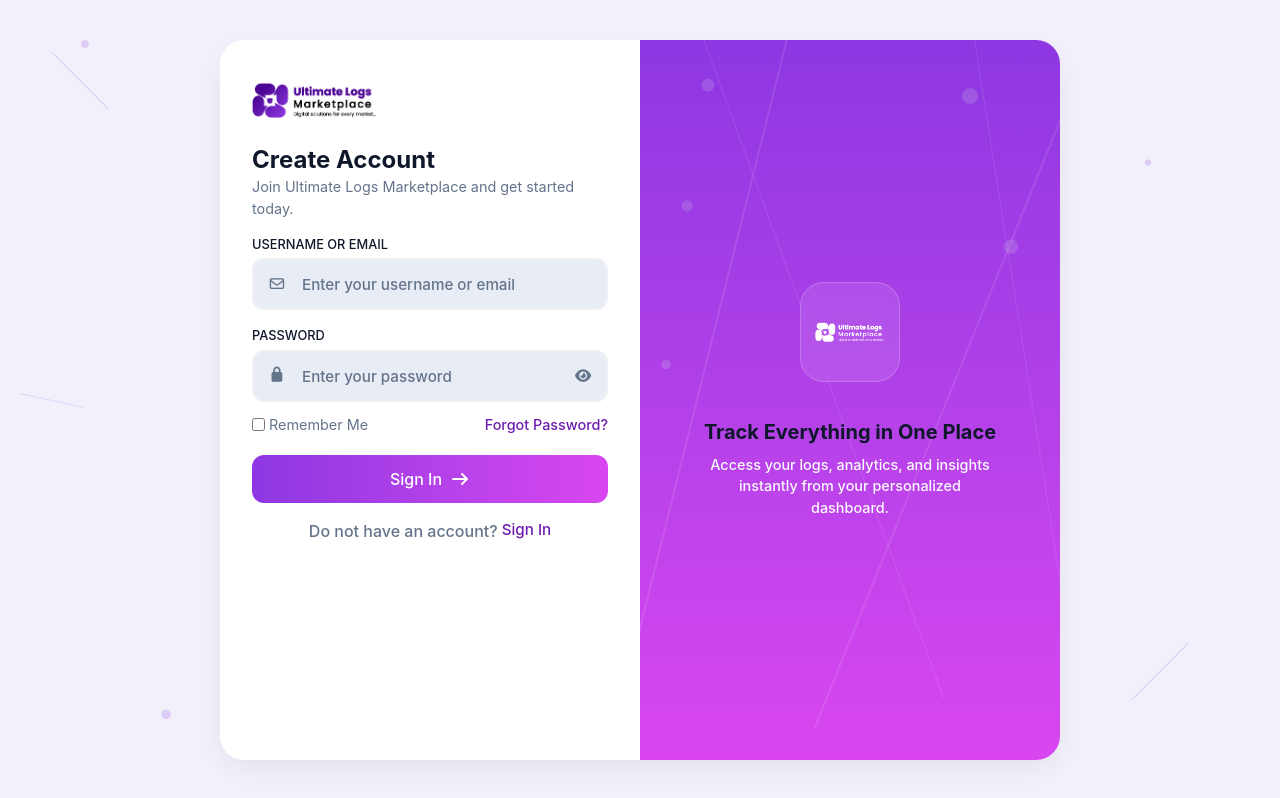
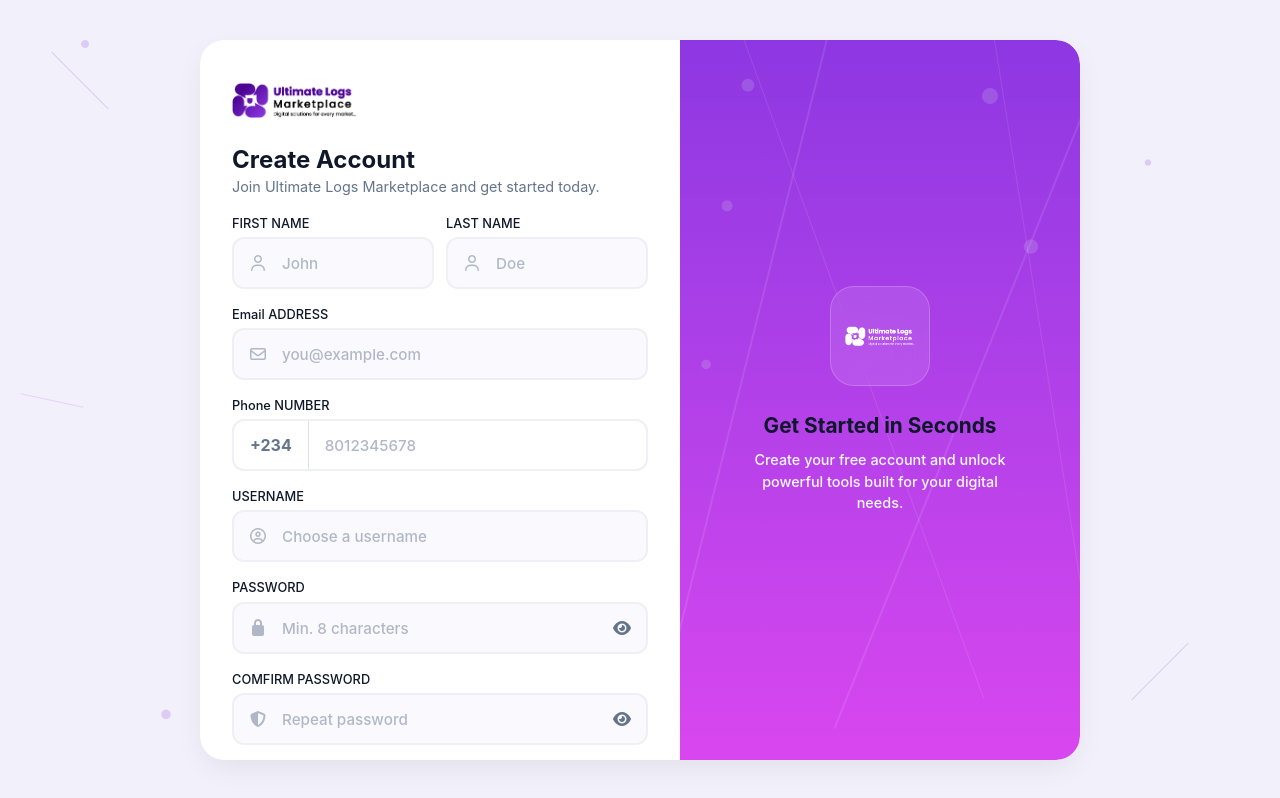
Before and after one commit to Daveed-dev/Ultimate-Logs-Marketplace, a React (Vite) app in the folder Vite-Frontend/: page /user/register in a window 1280 px wide. Built offline with nearby package versions, Linux system fonts and the light colour scheme.

Commit message:
Singup page commit

```diff
--- a/Vite-Frontend/src/auth/Signup.jsx
+++ b/Vite-Frontend/src/auth/Signup.jsx
@@ -7,11 +7,12 @@
   });
 
   const [showPassword, setShowPassword] = useState(false);
+  const [showPassword2, setShowPassword2] = useState(false);
   const [checked, setChecked] = useState(false);
 
   return (
     <>
-      <section className='w-full h-[100vh] flex items-center justify-center bg-[var(--bg-body)] px-4'>
+      <section className='w-full h-[100vh] flex items-center justify-center bg-[var(--bg-body)] px-4 py-6 md:py-0'>
         <div className='absolute inset-0 pointer-events-none'>
           <i className='fa-solid fa-circle absolute top-10 left-20 text-[var(--light-pur)]/20 text-[0.5rem]'></i>
           <i className='fa-solid fa-circle absolute top-40 right-32 text-[var(--light-pur)]/20 text-[0.4rem]'></i>
@@ -20,8 +21,8 @@
           <span className='absolute bottom-32 right-20 w-20 h-[1px] bg-[var(--light-pur)]/20 -rotate-45'></span>
           <span className='absolute top-1/2 left-5 w-16 h-[1px] bg-[var(--light-pur)]/15 rotate-12'></span>
         </div>
-        <article className='flex items-center md:h-[90vh] md:w-210 z-10 shadow-3xl shadow-[var(--shadow-md)] rounded-3xl'>
-          <div className='bg-[var(--cl-white)] md:w-105 w-full h-full p-8 rounded-2xl md:rounded-l-3xl md:rounded-r-none'>
+        <article className='flex items-center h-full md:h-[90vh] md:w-220 z-10 shadow-2xl shadow-[var(--shadow-md)] rounded-3xl overflow-hidden'>
+          <div className='bg-[var(--cl-white)] md:w-120 w-full h-full p-8  md:rounded-l-3xl md:rounded-r-none overflow-y-auto overflow-hidden'>
             <img src='/images/logo.png' alt='logo-img' className='h-9 my-2.5' />
             <h1 className='pt-4 font-bold text-[var(--dark)] text-2xl'>
               Create Account
@@ -32,18 +33,85 @@
             {/* FORM */}
             <form action='' method='post' className=''>
               {/* INPUT    */}
+              <div className='md:flex gap-3'>
                 <div className='flex flex-col pt-4'>
                   <label className='mb-1 font-medium text-[0.8rem] text-[var(--dark)]'>
-                  USERNAME OR EMAIL
+                    FIRST NAME
                   </label>
                   <div className='relative flex items-center group'>
-                  <i className='fa-regular fa-envelope absolute left-4 text-[var(--gray)] group-focus-within:text-[var(--dark-pur)] transition-all duration-300 text-[0.9rem]'></i>
+                    <i className='fa-regular fa-user absolute left-4 text-[var(--placeholder)] group-focus-within:text-[var(--dark-pur)] transition-all duration-300 text-[1rem]'></i>
 
                     <input
-                    type='email'
-                    placeholder='Enter your username or email'
-                    className='w-full border-2 border-[#eef0f6] rounded-xl pl-12 pr-4 py-3 bg-[#E8ECF4] outline-none  focus:ring-2
-          focus:ring-[var(--dark-pur)] focus:ring-inset transition-all duration-300 placeholder:text-[var(--gray)] placeholder:font-medium placeholder:text-[0.95rem]'
+                      type='text'
+                      placeholder='John'
+                      className='w-full border-2 border-[#eef0f6] rounded-xl pl-12 pr-4 py-3 bg-[var(--input-bg)] outline-none  focus:ring-2
+                    focus:ring-[var(--dark-pur)] focus:ring-inset transition-all duration-300 placeholder:text-[var(--placeholder)] placeholder:font-medium placeholder:text-[0.95rem]'
+                    />
+                  </div>
+                </div>
+                <div className='flex flex-col pt-4'>
+                  <label className='mb-1 font-medium text-[0.8rem] text-[var(--dark)]'>
+                    LAST NAME
+                  </label>
+                  <div className='relative flex items-center group'>
+                    <i className='fa-regular fa-user absolute left-4 text-[var(--placeholder)] group-focus-within:text-[var(--dark-pur)] transition-all duration-300 text-[1rem]'></i>
+
+                    <input
+                      type='text'
+                      placeholder='Doe'
+                      className='w-full border-2 border-[#eef0f6] rounded-xl pl-12 pr-4 py-3 bg-[var(--input-bg)] outline-none  focus:ring-2
+                    focus:ring-[var(--dark-pur)] focus:ring-inset transition-all duration-300 placeholder:text-[var(--placeholder)] placeholder:font-medium placeholder:text-[0.95rem]'
+                    />
+                  </div>
+                </div>
+              </div>
+              {/* INPUT    */}
+              <div className='flex flex-col pt-4'>
+                <label className='mb-1 font-medium text-[0.8rem] text-[var(--dark)]'>
+                  Email ADDRESS
+                </label>
+                <div className='relative flex items-center group'>
+                  <i className='fa-regular fa-envelope absolute left-4 text-[var(--placeholder)] group-focus-within:text-[var(--dark-pur)] transition-all duration-300 text-[1rem]'></i>
+
+                  <input
+                    type='text'
+                    placeholder='you@example.com'
+                    className='w-full border-2 border-[#eef0f6] rounded-xl pl-12 pr-4 py-3 bg-[var(--input-bg)] outline-none  focus:ring-2
+                    focus:ring-[var(--dark-pur)] focus:ring-inset transition-all duration-300 placeholder:text-[var(--placeholder)] placeholder:font-medium placeholder:text-[0.95rem]'
+                  />
+                </div>
+              </div>
+              {/* INPUT    */}
+              <div className='flex flex-col pt-4'>
+                <label className='mb-1 font-medium text-[0.8rem] text-[var(--dark)]'>
+                  Phone NUMBER
+                </label>
+                <div className='flex items-center w-full border-2 border-[#eef0f6] rounded-xl transition-all duration-300 overflow-hidden'>
+                  <div className='px-4 py-3 border-r border-[#dcdfe6] text-[var(--gray)] font-bold text-[1rem]'>
+                    +234
+                  </div>
+
+                  <input
+                    type='text'
+                    placeholder='8012345678'
+                    className='flex-1 px-4 py-3 bg-transparent placeholder:text-[var(--placeholder)] placeholder:font-medium placeholder:text-[0.95rem] outline-none  focus:ring-2
+                    focus:ring-[var(--dark-pur)] focus:ring-inset rounded-r-xl'
+                  />
+                </div>
+              </div>
+              {/* INPUT    */}
+              <div className='flex flex-col pt-4'>
+                <label className='mb-1 font-medium text-[0.8rem] text-[var(--dark)]'>
+                  USERNAME
+                </label>
+                <div className='relative flex items-center group'>
+                  <i className='fa-regular fa-circle-user absolute left-4 text-[var(--placeholder)] group-focus-within:text-[var(--dark-pur)] transition-all duration-300 text-[1rem]'></i>
+
+                  <input
+                    type='text'
+                    placeholder='Choose a username'
+                    className='w-full border-2 border-[#eef0f6] rounded-xl pl-12 pr-4 py-3 bg-[var(--input-bg)] outline-none  focus:ring-2
+                    focus:ring-[var(--dark-pur)] focus:ring-inset transition-all duration-300 placeholder:text-[var(--placeholder)] placeholder:font-medium placeholder:text-[0.95rem]'
                   />
                 </div>
               </div>
@@ -53,43 +121,87 @@
                   PASSWORD
                 </label>
                 <div className='relative flex items-center group'>
-                  <i className='fa-solid fa-lock absolute left-4 text-[var(--gray)] group-focus-within:text-[var(--dark-pur)] transition-all duration-300 text-[0.9rem]'></i>
+                  <i className='fa-solid fa-lock absolute left-4 text-[var(--placeholder)] group-focus-within:text-[var(--dark-pur)] transition-all duration-300 text-[1rem]'></i>
 
                   <input
                     type={showPassword ? 'text' : 'password'}
-                    placeholder='Enter your password'
-                    className='w-full border-2 border-[#eef0f6] rounded-xl pl-12 pr-4 py-3 bg-[#E8ECF4] outline-none  focus:ring-2
-          focus:ring-[var(--dark-pur)] focus:ring-inset transition-all duration-300 placeholder:text-[var(--gray)] placeholder:font-medium placeholder:text-[0.95rem]'
+                    placeholder='Min. 8 characters'
+                    className='w-full border-2 border-[#eef0f6] rounded-xl pl-12 pr-4 py-3 bg-[var(--input-bg)] outline-none  focus:ring-2
+          focus:ring-[var(--dark-pur)] focus:ring-inset transition-all duration-300 placeholder:text-[var(--placeholder)] placeholder:font-medium placeholder:text-[0.95rem]'
                   />
                   <i
-                    className={`fa-solid ${showPassword ? 'fa-eye-slash' : 'fa-eye'} absolute right-4 text-[var(--gray)] group-focus-within:text-[var(--dark-pur)] cursor-pointer top-1/2 -translate-y-1/2 transition-all duration-300 text-[0.9rem]`}
+                    className={`fa-solid ${showPassword ? 'fa-eye-slash' : 'fa-eye'} absolute right-4 text-[var(--gray)] group-focus-within:text-[var(--dark-pur)] cursor-pointer top-1/2 -translate-y-1/2 transition-all duration-300 text-[1rem]`}
                     onClick={() => setShowPassword(!showPassword)}
                   ></i>
                 </div>
               </div>
-            </form>
+              {/* INPUT    */}
+              <div className='flex flex-col pt-4'>
+                <label className='mb-1 font-medium text-[0.8rem] text-[var(--dark)]'>
+                  COMFIRM PASSWORD
+                </label>
+                <div className='relative flex items-center group'>
+                  <i className='fa-solid fa-shield-halved absolute left-4 text-[var(--placeholder)] group-focus-within:text-[var(--dark-pur)] transition-all duration-300 text-[1rem]'></i>
+
+                  <input
+                    type={showPassword2 ? 'text' : 'password'}
+                    placeholder='Repeat password'
+                    className='w-full border-2 border-[#eef0f6] rounded-xl pl-12 pr-4 py-3 bg-[var(--input-bg)] outline-none  focus:ring-2
+          focus:ring-[var(--dark-pur)] focus:ring-inset transition-all duration-300 placeholder:text-[var(--placeholder)] placeholder:font-medium placeholder:text-[0.95rem]'
+                  />
+                  <i
+                    className={`fa-solid ${showPassword2 ? 'fa-eye-slash' : 'fa-eye'} absolute right-4 text-[var(--gray)] group-focus-within:text-[var(--dark-pur)] cursor-pointer top-1/2 -translate-y-1/2 transition-all duration-300 text-[1rem]`}
+                    onClick={() => setShowPassword2(!showPassword2)}
+                  ></i>
+                </div>
+              </div>
+              {/* INPUT    */}
+              <div className='flex flex-col pt-4'>
+                <label className='mb-1 font-medium text-[0.8rem] text-[var(--dark)]'>
+                  REFERAL CODE (Optional)
+                </label>
+                <div className='relative flex items-center group'>
+                  <i className='fa-solid fa-gift absolute left-4 text-[var(--placeholder)] group-focus-within:text-[var(--dark-pur)] transition-all duration-300 text-[1rem]'></i>
+
+                  <input
+                    placeholder='Enter referal code'
+                    className='w-full border-2 border-[#eef0f6] rounded-xl pl-12 pr-4 py-3 bg-[var(--input-bg)] outline-none  focus:ring-2
+          focus:ring-[var(--dark-pur)] focus:ring-inset transition-all duration-300 placeholder:text-[var(--placeholder)] placeholder:font-medium placeholder:text-[0.95rem]'
+                  />
+                </div>
+              </div>
               <div className='flex justify-between items-center py-3'>
                 <label className='flex items-center cursor-pointer text-[var(--gray)] hover:text-[var(--dark-pur)]'>
-                <input type='checkbox' name='remember' className='mr-1 ' />
-                <span className='text-[0.9rem] '>Remember Me</span>
+                  <input type='checkbox' name='agree' className='mr-1 ' />
+                  <span className='text-[0.95rem] '>I agree with all</span>
                 </label>
-              <div>
-                <p className='text-[0.9rem] font-medium text-[var(--dark-pur)] hover:text-[var(--accent)] cursor-pointer transition-all duration-300'>
-                  Forgot Password?
-                </p>
-              </div>
               </div>
               <div className='py-2'>
                 <button
                   type='submit'
-                className='text-white font-medium p-3 rounded-xl w-full bg-gradient-to-r from-[var(--light-pur)] to-[var(--accent)] flex justify-center items-center hover:-translate-y-1 hover:shadow-[0px_8px_20px_rgba(217,70,239,0.25)] transition-all duration-300 text-[1rem]'
+                  className='relative overflow-hidden text-white font-medium p-3 rounded-xl w-full bg-gradient-to-r from-[var(--light-pur)] to-[var(--accent)] flex justify-center items-center hover:-translate-y-1 hover:shadow-[0px_8px_20px_rgba(217,70,239,0.25)] transition-all duration-300 text-[1rem] group'
                 >
-                Sign In <i className='fa-solid fa-arrow-right ml-2'></i>
+                  {/* Shimmer sweep */}
+                  <span className='absolute inset-0 -translate-x-full group-hover:translate-x-full transition-transform duration-800 ease-in-out bg-gradient-to-r from-transparent via-white/30 to-transparent skew-x-12 pointer-events-none' />
+                  Create Account <i className='fa-solid fa-rocket ml-2'></i>
                 </button>
               </div>
+              <div className='py-2'>
+                <p className='text-[0.85rem] text-[var(--gray)] text-center'>
+                  By signing up, you agree to our{' '}
+                  <a href='' className='text-[var(--dark-pur)] hover:underline'>
+                    Terms of Service
+                  </a>{' '}
+                  and{' '}
+                  <a href='' className='text-[var(--dark-pur)] hover:underline'>
+                    Privacy Policy
+                  </a>
+                </p>
+              </div>
+            </form>
             <div className='flex justify-center py-2 gap-1'>
-              <span className='text-[var(--gray)] font-medium text-[1rem]'>
-                Do not have an account?
+              <span className='text-[var(--gray)] text-[1rem]'>
+                Already have an account?
               </span>
               <Link
                 to='/user/login'
@@ -118,20 +230,20 @@
               <i className='fa-solid fa-circle absolute top-50 right-10 text-[var(--icons)]/20 animatefloatdown text-[0.9rem]'></i>
               <i className='fa-solid fa-circle absolute top-80 left-5 text-[var(--icons)]/20 animatefloatup text-[0.6rem]'></i>
             </div>
-            <div className='relative flex flex-col items-center text-center z-2 '>
-              <div className='w-[100px] h-[100px] bg-white/10 rounded-[24px] flex items-center justify-center mx-auto mb-7 backdrop-blur-[12px] border border-white/20 animatefloat overflow-hidden p-[14px]'>
+            <div className='relative flex flex-col items-center text-center z-2'>
+              <div className='w-[100px] h-[100px] bg-white/10 rounded-[24px] flex items-center justify-center mx-auto mb-4 backdrop-blur-[12px] border border-white/20 animatefloat overflow-hidden p-[14px]'>
                 <img
                   src='/images/logo.png'
                   alt='logo-img'
                   className='w-18 filter brightness-0 invert'
                 />
               </div>
-              <h1 className='font-bold  text-xl text-[var(--dark)] py-2'>
-                Track Everything in One Place
+              <h1 className='font-bold  text-[1.3rem] text-[var(--dark)] py-2 font-stretch-extra-condensed'>
+                Get Started in Seconds
               </h1>
               <p className='text-[var(--light-gray)] text-center text-[0.9rem] font-medium max-w-70'>
-                Access your logs, analytics, and insights instantly from your
-                personalized dashboard.
+                Create your free account and unlock powerful tools built for
+                your digital needs.
               </p>
             </div>
           </div>
```
Lines whose indentation alone changed are shown as unchanged.
